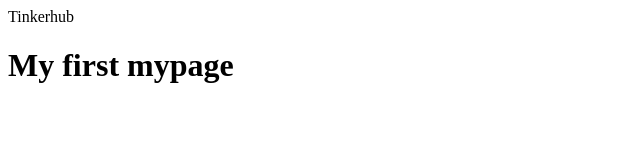
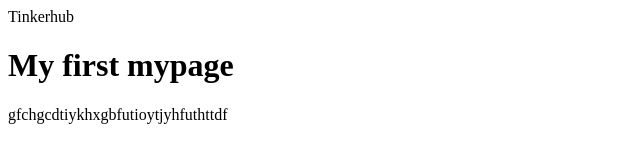
Before and after one commit to SulekhaHannath/Sulekha, a plain HTML site: page index.html in a window 1280 px wide. Shown: the whole page, without its empty margins (0-640 px from the left). Drawn offline with Linux system fonts and the light colour scheme.

Commit message:
Random msg

```diff
--- a/index.html
+++ b/index.html
@@ -5,6 +5,7 @@
 <body>
 
 <h1>My first mypage</h1>
+gfchgcdtiykhxgbfutioytjyhfuthttdf
 
 </body>
 
```
